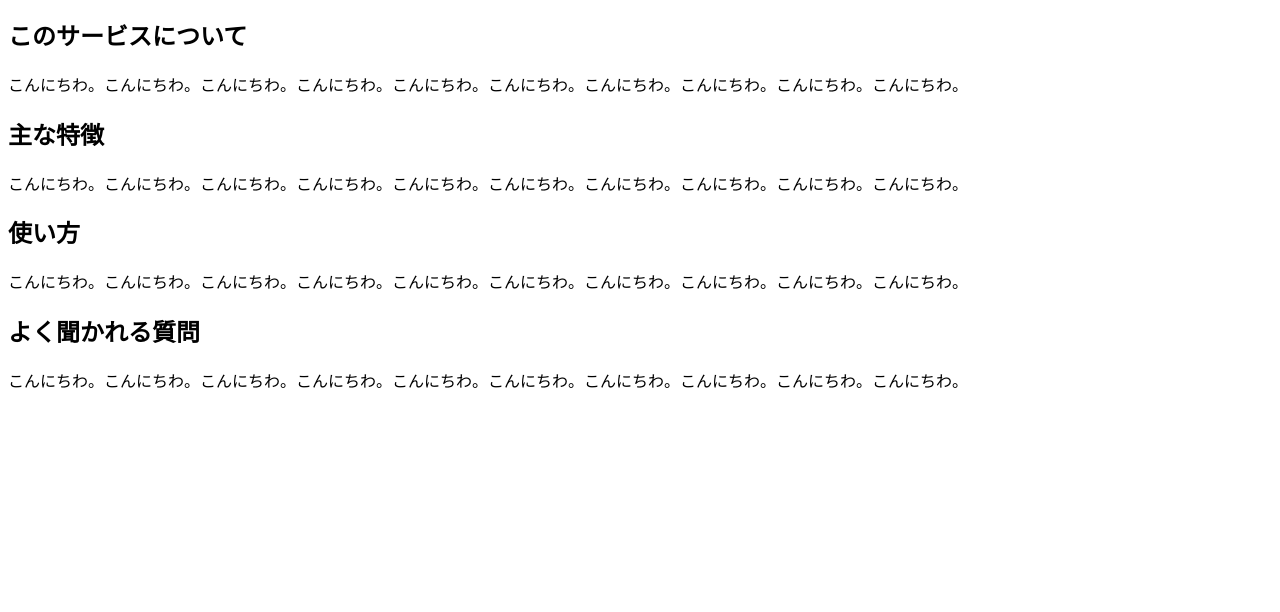
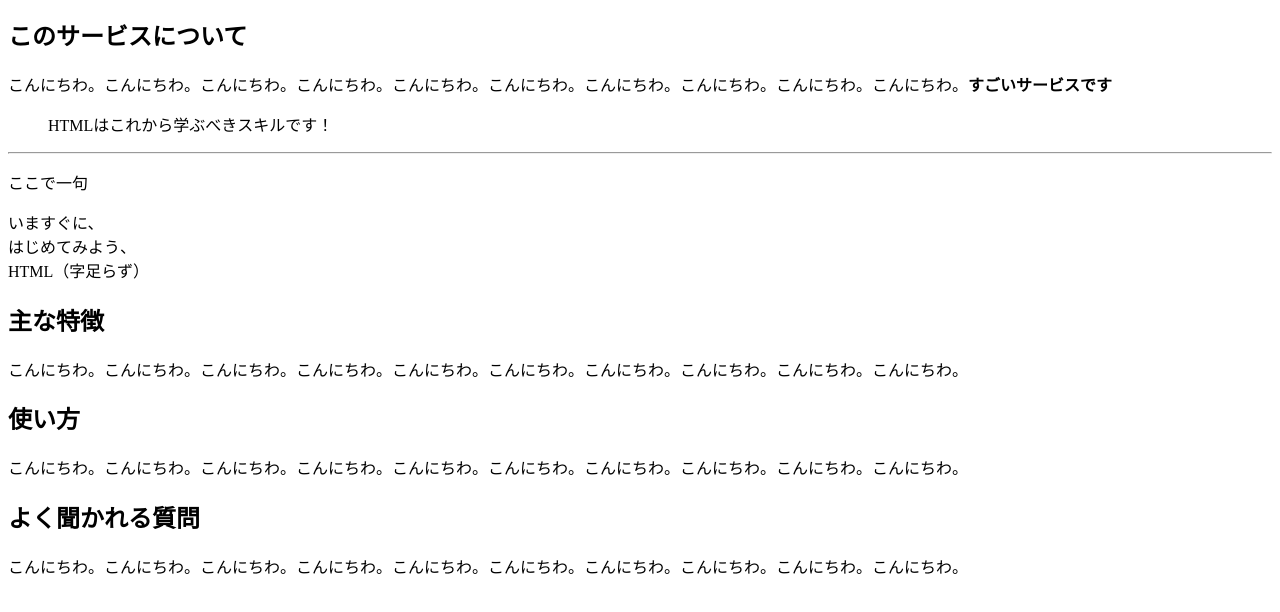
Before and after one commit to karineko002/dotinstall_DetailsHTML, a plain HTML site: page index.html in a window 1280 px wide. Shown: the part 178-790 px from the top of the page. Drawn offline with Linux system fonts and the light colour scheme.

Commit message:
詳細HTML基礎文法編　#9

```diff
--- a/index.html
+++ b/index.html
@@ -14,7 +14,18 @@
     <p>プログラミング学習サービスです！</p>
 
     <h2>このサービスについて</h2>
-    <p>こんにちわ。こんにちわ。こんにちわ。こんにちわ。こんにちわ。こんにちわ。こんにちわ。こんにちわ。こんにちわ。こんにちわ。</p>
+    <p>こんにちわ。こんにちわ。こんにちわ。こんにちわ。こんにちわ。こんにちわ。こんにちわ。こんにちわ。こんにちわ。こんにちわ。<strong>すごいサービスです</strong></p>
+
+    <blockquote cite="https://dotinstall.com">
+      <P>HTMLはこれから学ぶべきスキルです！</P>
+    </blockquote>
+
+    <hr>
+
+    <P>ここで一句</P>
+    <P>いますぐに、<br>
+      はじめてみよう、<br>
+      HTML（字足らず）</P>
 
     <h2>主な特徴</h2>
     <p>こんにちわ。こんにちわ。こんにちわ。こんにちわ。こんにちわ。こんにちわ。こんにちわ。こんにちわ。こんにちわ。こんにちわ。</p>
```
